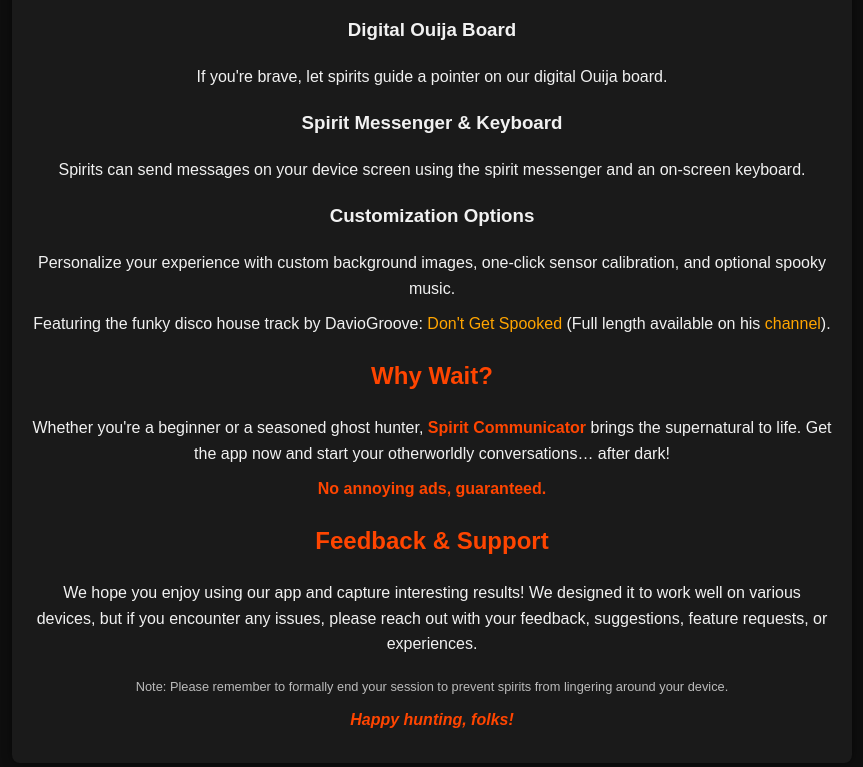
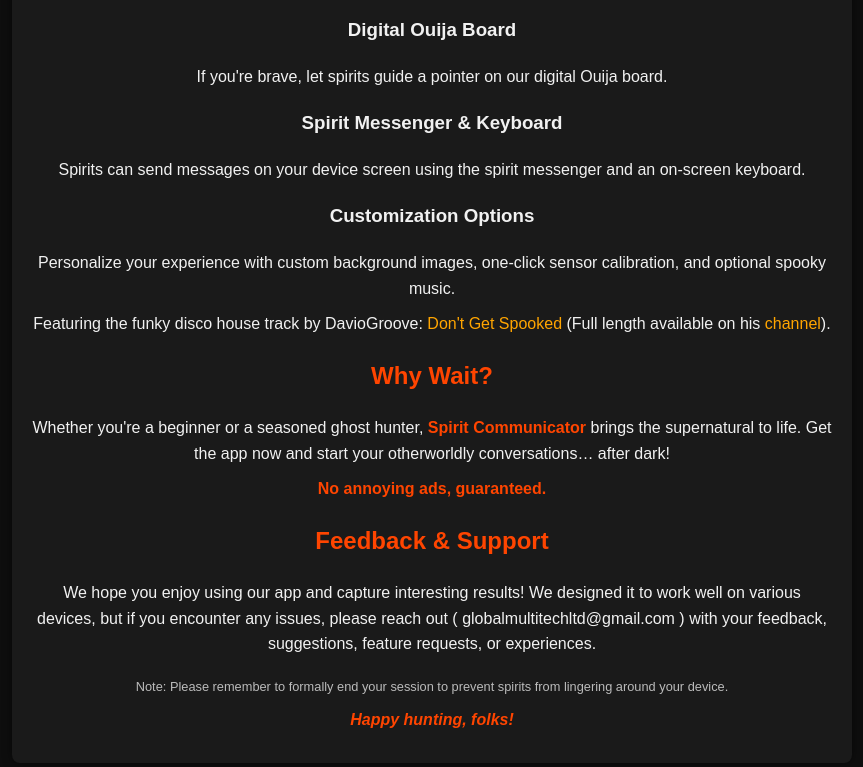
Before and after one commit to globalmultitechltd/spiritcommunicator, a plain HTML site: page index.html in a window 1280 px wide. Shown: the part 1153-1920 px from the top of the page, without its empty margins (208-1071 px from the left). Drawn offline with Linux system fonts and the light colour scheme.

Commit message:
Add files via upload

```diff
--- a/index.html
+++ b/index.html
@@ -100,7 +100,7 @@
     <p class="highlight">No annoying ads, guaranteed.</p>
 
     <h2>Feedback & Support</h2>
-    <p>We hope you enjoy using our app and capture interesting results! We designed it to work well on various devices, but if you encounter any issues, please reach out with your feedback, suggestions, feature requests, or experiences.</p>
+    <p>We hope you enjoy using our app and capture interesting results! We designed it to work well on various devices, but if you encounter any issues, please reach out ( globalmultitechltd@gmail.com ) with your feedback, suggestions, feature requests, or experiences.</p>
 
     <p class="footer">Note: Please remember to formally end your session to prevent spirits from lingering around your device.</p>
 
```
